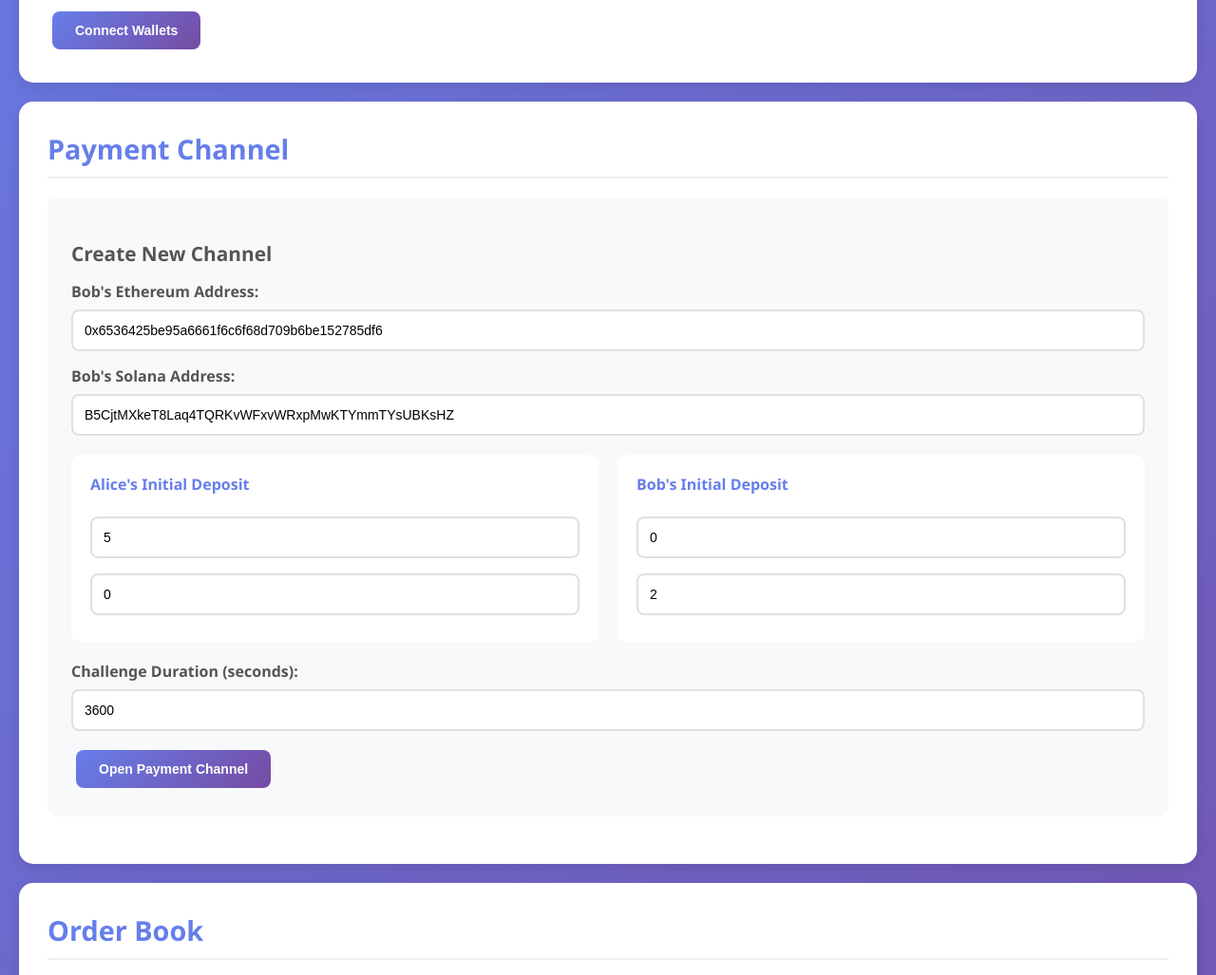
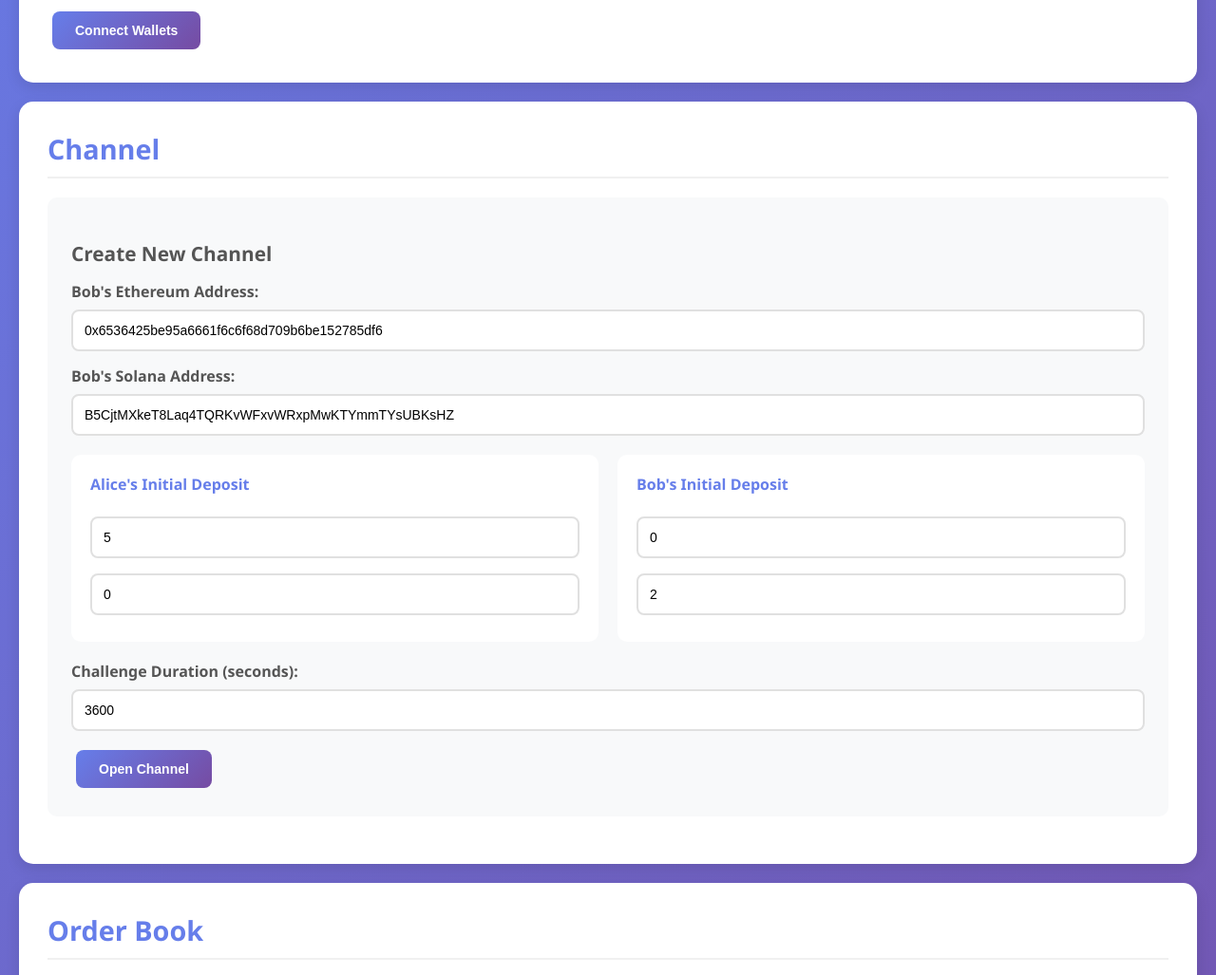
Before and after one commit to perun-network/perun-l2trade-dex, a plain HTML site: page web/alice.html in a window 1280 px wide. Shown: the part 540-1567 px from the top of the page at 95% size. Drawn offline with Linux system fonts and the light colour scheme.

Commit message:
chore(web): minor UI changes
Signed-off-by: Minh Huy Tran <huy@perun.network>

```diff
--- a/web/alice.html
+++ b/web/alice.html
@@ -55,7 +55,7 @@
 
         <!-- Channel Management -->
         <div class="card">
-            <h2>Payment Channel</h2>
+            <h2>Channel</h2>
 
             <div class="form-section">
                 <h3>Create New Channel</h3>
@@ -87,7 +87,7 @@
                 </div>
 
                 <button onclick="client.openChannel()" class="primary-btn">
-                    Open Payment Channel
+                    Open Channel
                 </button>
             </div>
 
```
Also changed, not shown: web/bob.html (+1 -1 lines), web/index.html (+1 -1 lines).
